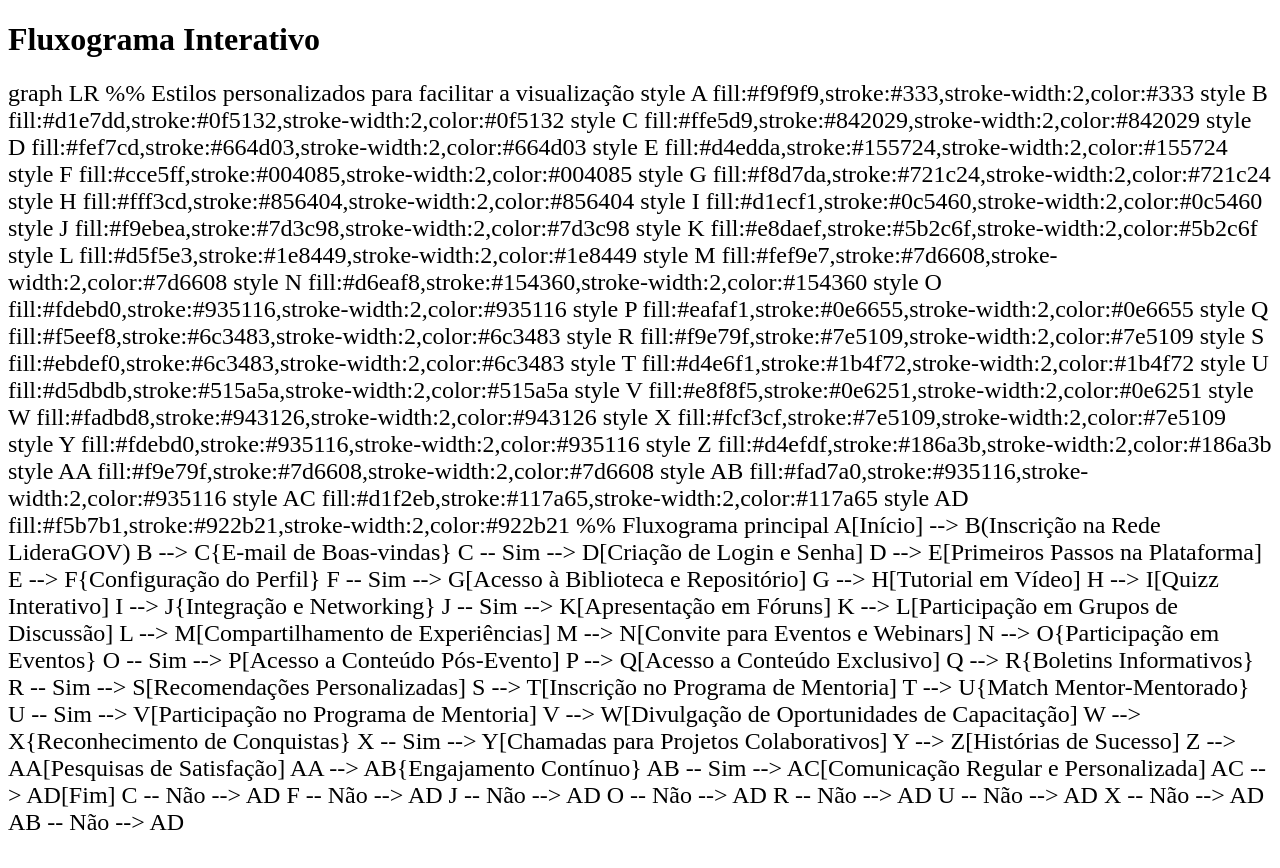
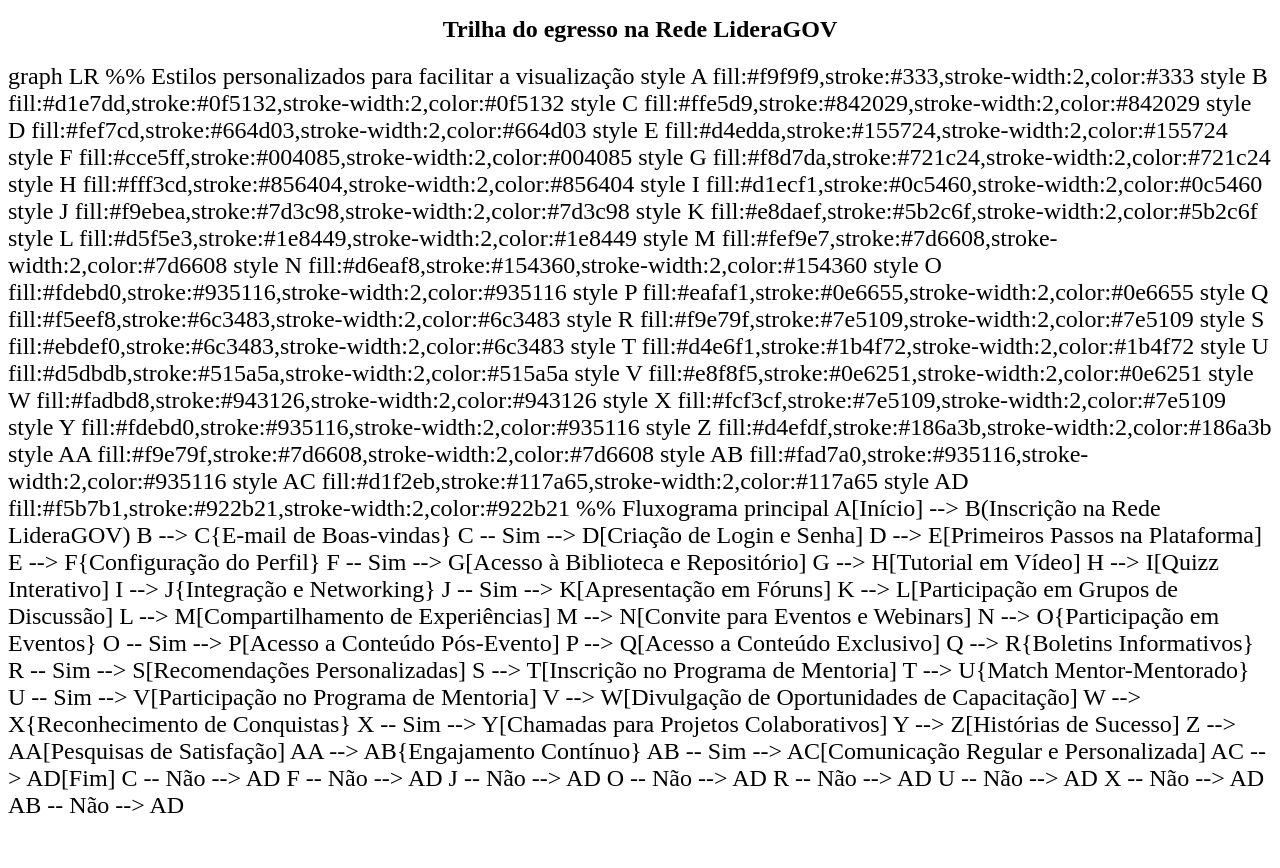
Before and after one commit to brutaro/Trilha-do-egresso-LideraGOV, a plain HTML site: page index.html in a window 1280 px wide. After the commit the page ends 827 px from the top, so only its background shows below. Drawn offline with Linux system fonts and the light colour scheme; a script that the page names is missing.

Commit message:
Update index.html

```diff
--- a/index.html
+++ b/index.html
@@ -8,15 +8,24 @@
     </script>
     <style>
         .mermaid {
-            zoom: 1.5; /* Ajuste o valor para aumentar ou diminuir o zoom */
-            width: 100%;
-            height: 800px; /* Ajuste a altura conforme necessário */
-            overflow: auto; /* Adiciona barras de rolagem, se necessário */
+            zoom: 1.5;
+            max-width: 900px; /* Aumentei a largura máxima */
+            height: auto;
+            margin: 0 auto;
+            display: block;
+        }
+        .page-header {
+            text-align: center;
+            font-size: 24px;
+            font-weight: bold;
+            margin-bottom: 20px;
         }
     </style>
 </head>
 <body>
-    <h1>Fluxograma Interativo</h1>
+    <header>
+        <h1 class="page-header">Trilha do egresso na Rede LideraGOV</h1>
+    </header>
     <div class="mermaid">
         graph LR
             %% Estilos personalizados para facilitar a visualização
```
